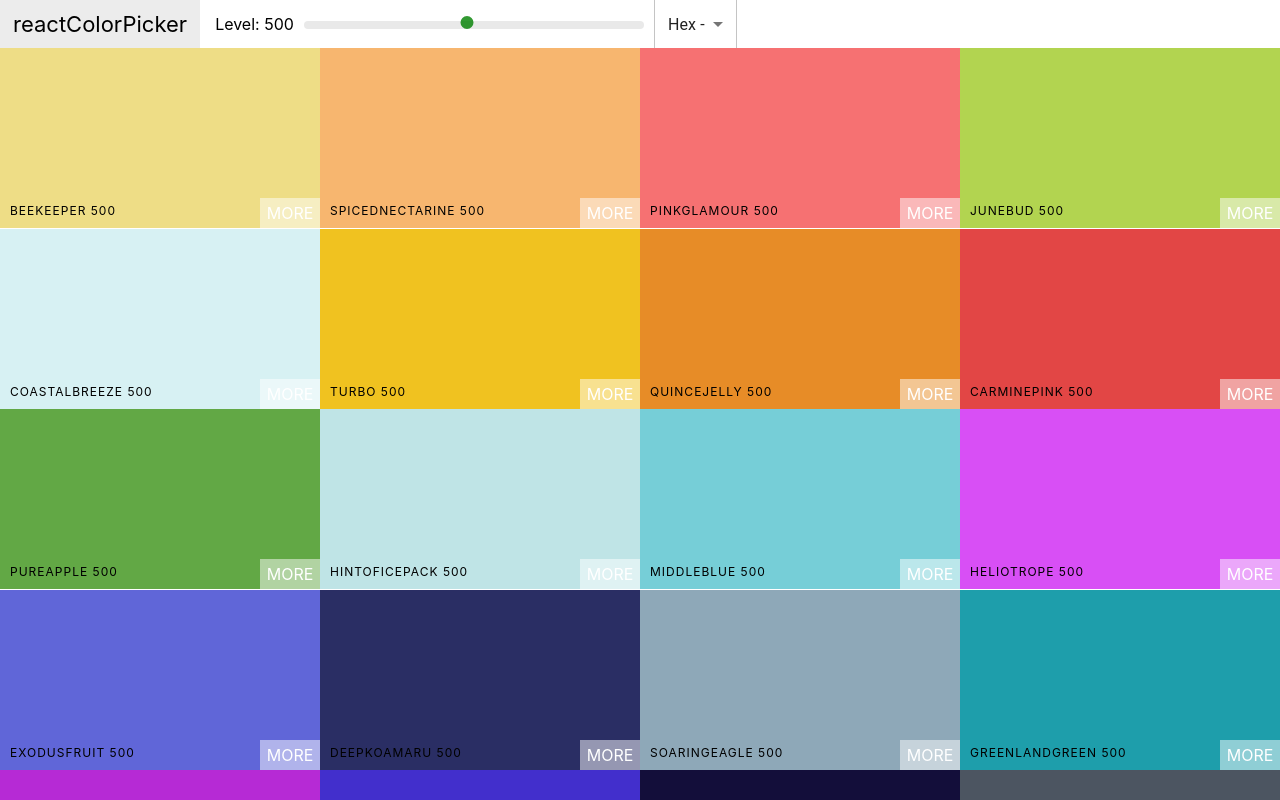
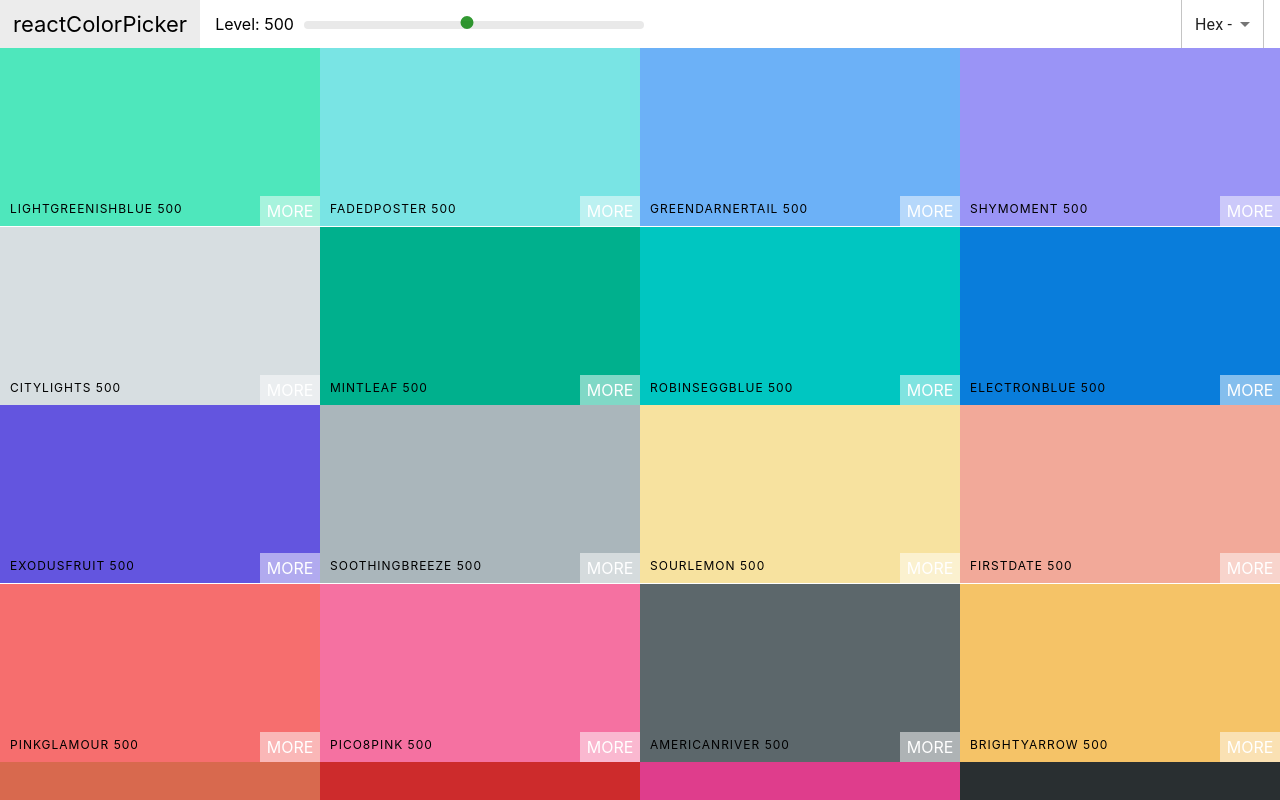
Before and after one commit to giangarof98/colorproject, a React (Create React App) app: page /palette/flat-ui-colors-american in a window 1280 px wide. Shown: the top 800 px of the page. Built offline with nearby package versions, Linux system fonts and the light colour scheme.

Commit message:
added routes

```diff
--- a/package.json
+++ b/package.json
@@ -5,6 +5,7 @@
   "dependencies": {
     "@emotion/react": "^11.8.1",
     "@emotion/styled": "^11.8.1",
+    "@mui/icons-material": "^5.4.4",
     "@mui/material": "^5.4.4",
     "@testing-library/jest-dom": "^5.16.2",
     "@testing-library/react": "^12.1.3",
@@ -14,6 +15,7 @@
     "react": "^17.0.2",
     "react-copy-to-clipboard": "^5.0.4",
     "react-dom": "^17.0.2",
+    "react-router-dom": "^5.3.0",
     "react-scripts": "5.0.0",
     "web-vitals": "^2.1.4"
   },
--- a/src/App.js
+++ b/src/App.js
@@ -1,14 +1,36 @@
 import React, {Component} from "react";
-import Palette from './Palette.js'
+import { Route, Switch } from "react-router-dom";
+import Palette from './Palette.js';
+import PaletteList from "./PaletteList.js";
 import seedColors from './seedColors.js'
 import { generatePalette } from "./colorHelpers.js";
+import { palette } from "@mui/system";
 
 class App extends Component{
+  findPalette(id){
+    return seedColors.find(function(palette) {
+      return palette.id === id
+    })
+  }
   render(){
     return (
-      <div>
-        <Palette palette={generatePalette(seedColors[4])} />
-      </div>
+      <Switch>
+        <Route
+          exact
+          path="/"
+          render={() => <PaletteList palettes={seedColors}/>}
+        />
+        <Route
+          exact
+          path="/palette/:id"
+          render={routeProps => (
+          <Palette palette={generatePalette(this.findPalette(routeProps.match.params.id))}/>
+          )}
+        />
+      </Switch>
+      // <div>
+      //   <Palette palette={generatePalette(seedColors[4])} />
+      // </div>
     )
   }
 }
--- a/src/Navbar.css
+++ b/src/Navbar.css
@@ -47,3 +47,8 @@
     margin-left: -7px;
     margin-top: -3ox;
 }
+
+.select-container{
+    margin-left: auto;
+    margin-right: 1rem;
+}
--- a/src/Navbar.js
+++ b/src/Navbar.js
@@ -1,6 +1,10 @@
 import React, {Component} from "react";
+import { Link } from 'react-router-dom';
 import Select from '@mui/material/Select';
 import MenuItem from '@mui/material/MenuItem';
+import Snackbar from '@mui/material/Snackbar';
+import CloseIcon from '@mui/icons-material/Close';
+import IconButton from '@mui/material/IconButton';
 
 import Slider from'rc-slider';
 import 'rc-slider/assets/index.css';
@@ -9,12 +13,16 @@
 class Navbar extends Component{
   constructor(props){
     super(props);
-    this.state = {format : 'hex'}
-    this.handleChange = this.handleChange.bind(this)
+    this.state = {format : 'hex', open: false}
+    this.handleFormatChange = this.handleFormatChange.bind(this)
+    this.closeSnackBar = this.closeSnackBar.bind(this)
   }
-  handleChange(e){
-    this.setState({ format: e.target.value});
+  handleFormatChange(e){
+    this.setState({ format: e.target.value, open:true});
     this.props.handleChange(e.target.value)
+  }
+  closeSnackBar(){
+    this.setState({open:false})
   }
   render(){
     const {level, changeLevel, handleChange} = this.props;
@@ -22,7 +30,7 @@
     return (
       <header className="Navbar">
         <div className="logo">
-            <a href="#">reactColorPicker</a>
+            <Link to="/">reactColorPicker</Link>
         </div>
         <div className="slider-continer">
         <span>Level: {level}</span>
@@ -36,12 +44,28 @@
             </div>
         </div>
         <div className="select-container">
-          <Select value={format} onChange={this.handleChange}>
+          <Select value={format} onChange={this.handleFormatChange}>
             <MenuItem value="hex">Hex - </MenuItem>
             <MenuItem value="rgb">RGB - </MenuItem>
             <MenuItem value="rgba">RGBA - </MenuItem>
           </Select>
         </div>
+        <Snackbar
+          anchorOrigin={{vertical: "bottom", horizontal: "left"}}
+          open={this.state.open}
+          autoHideDuration={3000}
+          message={<span id="message-id">Format changed to {format}</span>}
+          ContentProps={{
+            "aria-describedby": "message-id"
+          }}
+          onClose={this.closeSnackBar}
+          action={[
+            <IconButton onClick={this.closeSnackBar} color="inherit" key="close" aria-label="close">
+              <CloseIcon/>
+            </IconButton>
+          ]}>
+
+        </Snackbar>
       </header>
     )
   }
--- a/src/Palette.css
+++ b/src/Palette.css
@@ -1,7 +1,23 @@
 .Palette{
     height: 100vh;
+    display: flex;
+    flex-direction: column;
 }
 
 .Palette-colors{
     height: 90%;
 }
+
+.Palette-footer{
+    background-color: #fff;
+    height: 5vh;
+    display: flex;
+    justify-content: flex-end;
+    align-items: center;
+    font-weight: bold;
+}
+
+.emoji{
+    font-size: 2.5rem;
+    margin: 0 1rem
+}
--- a/src/Palette.js
+++ b/src/Palette.js
@@ -1,7 +1,7 @@
 import React, {Component} from "react";
 import ColorBox from "./ColorBox";
+import Navbar from "./Navbar";
 import './Palette.css'
-import Navbar from "./Navbar";
 
 class Palette extends Component{
   constructor(props){
@@ -17,20 +17,23 @@
     this.setState({format: val})
   }
   render(){
-    const {colors} = this.props.palette;
+    const {colors, paletteName, emoji} = this.props.palette;
     const {level, format} = this.state;
     const colorBoxes = colors[level].map(color =>(
-    <ColorBox background={color[format]} name={color.name} />
+    <ColorBox background={color[format]} name={color.name} key={color.id} />
     ));
     return (
       <div className="Palette">
         <Navbar
           level={level}
           changeLevel={this.changeLevel}
-          handleChange={this.changeFormat} />
-        <div className="Palette-colors">
-          {colorBoxes}
-        </div>
+          handleChange={this.changeFormat}
+        />
+        <div className="Palette-colors"> {colorBoxes} </div>
+        <footer className="Palette-footer">
+          {paletteName}
+          <span className="emoji">{emoji}</span>
+        </footer>
       </div>
     );
   }
--- /dev/null
+++ b/src/PaletteList.js
@@ -0,0 +1,21 @@
+import React, {Component} from 'react';
+import { Link } from 'react-router-dom';
+
+
+class PaletteList extends Component {
+    render(){
+        const {palettes} =this.props;
+        return (
+            <div>
+                <h1>React Colors</h1>
+                {palettes.map(palette => (
+                    <p>
+                        <Link to={`/palette/${palette.id}`}>{palette.paletteName}</Link>
+                    </p>
+                ))}
+            </div>
+        )
+    }
+}
+
+export default PaletteList;
--- a/src/index.js
+++ b/src/index.js
@@ -1,13 +1,14 @@
 import React from 'react';
 import ReactDOM from 'react-dom';
+import { BrowserRouter } from 'react-router-dom';
 import './index.css';
 import App from './App';
 import reportWebVitals from './reportWebVitals';
 
 ReactDOM.render(
-  <React.StrictMode>
-    <App />
-  </React.StrictMode>,
+  <BrowserRouter>
+  <App/>
+  </BrowserRouter>,
   document.getElementById('root')
 );
 
```
Also changed, not shown: src/App.css (+2 -19 lines), 1 other file (tests, documents, lock files or other folders).
